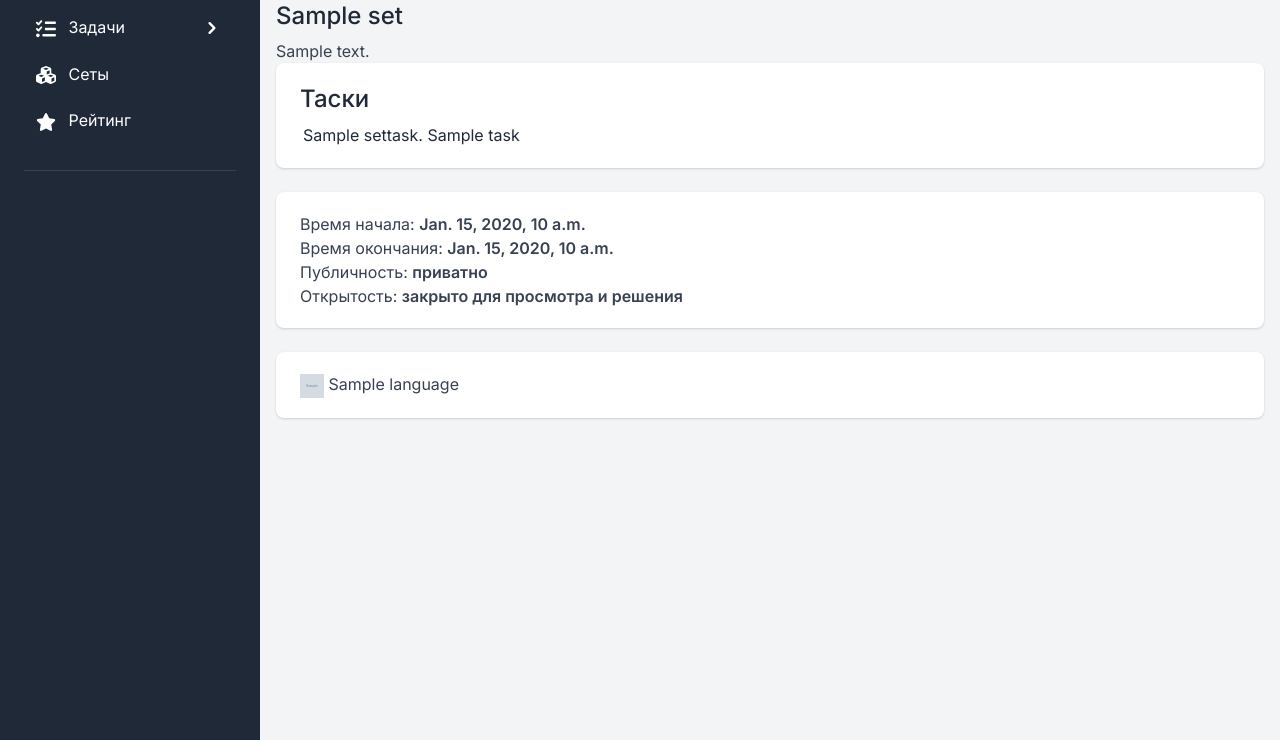
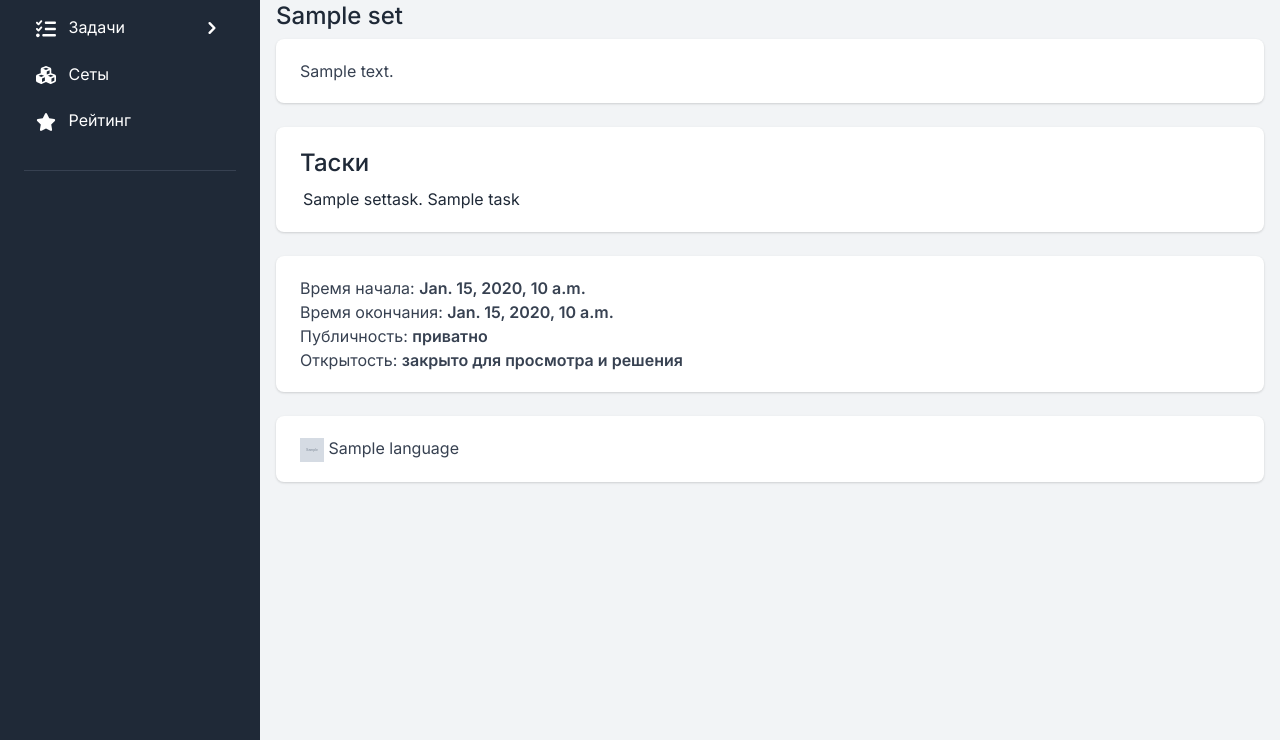
Before and after one commit to MathWave/VKR, a Django app: template templates/set.html in a window 1280 px wide. Shown: the part 60-800 px from the top of the page. Run offline with Django 3.2, Linux system fonts and the light colour scheme; a user stored in the database is signed in; tables that the repository leaves empty hold one stand-in row (values such as "Sample post"); the template is opened without the code that fills it: most values are stand-ins (such as "Sample title", 1, 10 or a date in 2020); grey boxes marked "Sample" are stand-in pictures; data that the repository does not hold is empty; some libraries are stand-ins or nearby versions.

Commit message:
card for set

```diff
--- a/templates/set.html
+++ b/templates/set.html
@@ -6,9 +6,13 @@
 
 {% block content %}
     <h1 class="h4">{{ set.name }}</h1>
-    {% autoescape off %}
-        {{ set.description }}
-    {% endautoescape %}
+    <div class="card border-0 shadow mb-4">
+        <div class="card-body">
+            {% autoescape off %}
+                {{ set.description }}
+            {% endautoescape %}
+        </div>
+    </div>
     <div class="card border-0 shadow mb-4">
         <div class="card-body">
             <h1 class="h4">Таски</h1>
```
